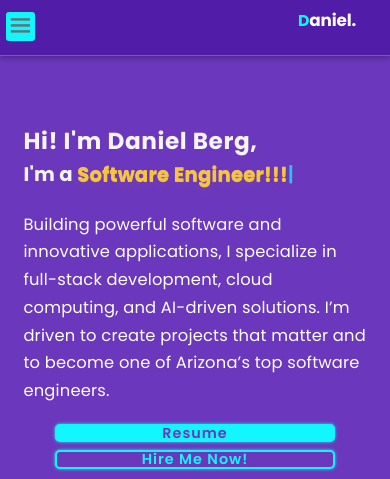
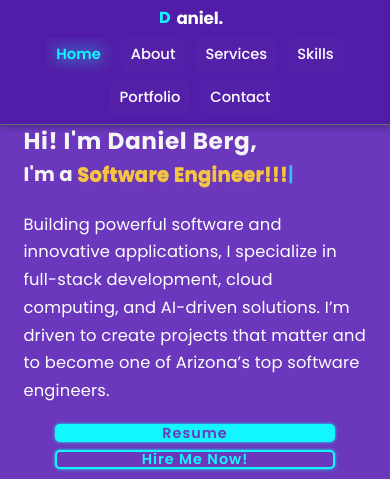
Before and after one commit to dj-berg/Responsive-Personal-Portfolio, a plain HTML site: page index.html in a window 390 px wide. Shown: the top 479 px of the page. Drawn offline with nearby package versions, Linux system fonts and the light colour scheme.

Commit message:
Initial commit

```diff
--- a/index.html
+++ b/index.html
@@ -1,22 +1,36 @@
+<!-- # PAGE STRUCTURE -->
+
 <!-- page structure -->
 
 <!DOCTYPE html>
 <html lang="en">
     <head>
+        <!-- # DOCUMENT META -->
         <meta charset="UTF-8">
         <meta http-equiv="X-UA-Compatible" content="IE=edge">
         <meta name="viewport" content="width=device-width, initial-scale=1.0">
+
+        <!-- # PAGE TITLE -->
         <title>Portfolio Website || Daniel J. Berg</title>
+
+        <!-- # GLOBAL STYLES -->
         <link rel="stylesheet" href="style.css">
+
+        <!-- # ICON LIBRARY -->
         <link href='https://unpkg.com/boxicons@2.1.4/css/boxicons.min.css' rel='stylesheet'>
+
+        <!-- # EMAILJS -->
         <script src="https://cdn.jsdelivr.net/npm/emailjs-com@3/dist/email.min.js"></script>
 
     </head>
     <body>
 
+        <!-- # BACKGROUND EFFECTS -->
         <canvas id = "rain-canvas" aria-hidden = "true"></canvas>
         <div class = "lightning" aria-hidden = "true"></div>
         <!-- rain animation -->
+
+        <!-- # HEADER / NAVIGATION -->
         <header>
             <a href="#home" class="logo"><span>D</span>aniel.</a>
             <ul class="navlist">
@@ -31,10 +45,12 @@
             <div id="menu-icon" class="bx bx-menu" aria-label="Open menu" role="button" tabindex="0"></div>
         </header>
 
+        <!-- # SECTION: HOME / HERO -->
         <section id="home" class="home">
             <div class="home-content">
                 <h1>Hi! I'm Daniel Berg,</h1>
 
+                <!-- # TYPED TEXT -->
                 <div class="change-text">
                     <h3>I'm a <span class="auto-type"></span></h3>
                     </div>
@@ -43,11 +59,13 @@
                         I’m driven to create projects that matter and to become one of Arizona’s top software engineers.
                         </p>
 
+                    <!-- # PRIMARY CTA BUTTONS -->
                     <div class="btn-box">
-                       <a href="https://docs.google.com/document/d/1sQsbVy-X8NKjomtZVE3byyCNzQKn9_nP7jZwFnsLIg0/edit?usp=sharing" target="_blank" class="btn">Resume</a>
+                       <a href="https://docs.google.com/document/d/14lHNh_rl4FrNrdUNJZzOakctlr4WJgEUBMS1l81ynRs/edit?tab=t.0" target="_blank" class="btn">Resume</a>
                        <a href="https://mail.google.com/mail/?view=cm&fs=1&to=danielberg313@gmail.com" target="_blank" class="btn">Hire Me Now!</a>
                     </div>
 
+                    <!-- # SOCIAL LINKS -->
                     <div class="social-icons">
                         <a href="https://www.linkedin.com/in/dj-berg/" target="_blank" rel="noopener noreferrer"><i class='bx bxl-linkedin'></i></a>
                         <a href="https://github.com/dj-berg" target="_blank" rel="noopener noreferrer"><i class='bx bxl-github'></i></a>
@@ -59,6 +77,7 @@
                 <!-- profile image moved into content (no blob) -->
                 <!-- removed animated liquid blob from home (mobile-only) -->
 
+                <!-- # HERO IMAGE (DESKTOP ONLY) -->
                 <!-- desktop-only hero image + blob (hidden on mobile) -->
                 <div class="home-img desktop-only">
                     <div class="img-box">
@@ -75,6 +94,7 @@
 
         <!-- typed init -->
 
+        <!-- # SECTION: ABOUT -->
         <section id="about" class="about">
             <div class="img-about">
                 <div class="info-row">
@@ -105,6 +125,7 @@
             </div>
         </section>
 
+        <!-- # SECTION: SERVICES -->
         <section id="services" class="services">
   <div class="main-text">
     <span>What I will do for you</span>
@@ -164,7 +185,7 @@
   </div>
 </section>
 
-
+        <!-- # SECTION: SKILLS -->
         <section id="skills" class="skills">
             <div class="main-text">
                   <span>Technical and Professional</span>
@@ -296,6 +317,7 @@
                 </div>
         </section>
 
+        <!-- # SECTION: PORTFOLIO -->
         <section id="portfolio" class="portfolio">
             <div class="main-text">
                 <span>What I’ve Built</span>
@@ -335,6 +357,7 @@
             </div>
         </section>
 
+        <!-- # SECTION: CONTACT -->
         <section class="contact" id="contact">
             <div class="contact-container">
                 <h2>Contact Me</h2>
@@ -360,10 +383,12 @@
             <p id="form-status" class="form-status" role="status" aria-live="polite"></p>
         </section>
 
-
+        <!-- # FOOTER -->
         <footer>
             <p>© 2025 Daniel J. Berg | Built with JavaScript, HTML, & CSS | All Rights Reserved</p>
         </footer>
+
+        <!-- # EXTERNAL SCRIPTS -->
         <!-- external libs -->
         <script src="https://cdn.jsdelivr.net/npm/typed.js@2.0.12"></script>
         <script src = "mixitup.min.js"></script>
--- a/style.css
+++ b/style.css
@@ -1041,16 +1041,21 @@ section {
 @media (max-width: 420px) {
   /* header visibility */
   header{
-    padding: 0.5rem 6%;
+    padding: 0.6rem 6%;
     position: fixed;
     top: 0;
     left: 0;
     right: 0;
     z-index: 10050;
     background-color: rgba(81,28,167,0.98);
-    height: 56px;
-    display: flex;
-    align-items: center;
+    height: auto; /* allow header to grow when links stack */
+    display: flex;
+    flex-direction: column; /* logo on top, nav below */
+    align-items: center;
+    justify-content: center;
+    gap: 6px;
+    padding-left: 12px;
+    padding-right: 12px;
   }
   /* mobile base font smaller */
   body{ font-size: 14px }
@@ -1060,37 +1065,49 @@ section {
   .logo{
     font-size:1.05rem;
     font-weight: 700;
-    letter-spacing: -0.03em; /* tighter */
+    letter-spacing: -0.03em;
     line-height: 1;
-    margin-right: 6px;
+    margin-right: 8px;
+    display: inline-flex;
+    align-items: center;
+    gap: 6px;
+    order: 1;
+    white-space: nowrap; /* keep 'Daniel.' together */
   }
   .logo span{
-    margin-right: 4px; /* tighter initial */
-    font-size: 0.98rem;
+    margin-right: 0;
+    font-size: 1rem;
     vertical-align: baseline;
     font-weight: 700;
-  }
-  #menu-icon{ display: block; z-index:10060; margin-left:4px }
-
-  /* header layout: hamburger left, logo right on mobile */
+    display: inline-block;
+  }
+  /* hide the hamburger on small screens since nav links are shown inline */
+  #menu-icon{ display: none; z-index:10060; margin-left:4px }
+
+  /* header layout adjusted for mobile: show nav links inline, logo placed statically */
   header{ justify-content: space-between; gap: 6px; padding-left: 8px; padding-right: 8px }
-  /* hamburger: absolute top-left for mobile */
-  #menu-icon{ order: 1; margin-left: 0; margin-right: 0; position: absolute; left: 6px; top: 12px; z-index: 10062 }
-  /* logo: absolute top-right for mobile - pushed left a bit and appears as one word */
-  .logo{ order: 2; margin-left: 0; position: absolute; right: 28px; top: 12px; z-index: 10061; letter-spacing: -0.01em; word-spacing: 0 }
+  /* hamburger hidden on mobile (not needed when nav links are visible) */
+  #menu-icon{ order: 1; margin-left: 0; margin-right: 0; position: absolute; left: 6px; top: 12px; z-index: 10062; display: none; }
+  /* logo: static positioning so nav items can flow naturally */
+  .logo{ order: 1; margin-left: 0; position: static; right: auto; top: auto; z-index: 10061; letter-spacing: -0.01em; word-spacing: 0 }
   .logo span{ margin-right: 0; display: inline-block }
 
   .navlist{
-    display: none;
-    position: absolute;
-    top: 8px;
-    left: 64px; /* only used for inline layout; sidebar will be fixed */
+    display: flex;
+    order: 2;
+    width: 100%;
+    position: static;
+    top: auto;
+    left: auto;
     right: auto;
     background: transparent;
     flex-direction: row;
-    gap: 0.35rem;
+    gap: 10px;
     padding: 0;
     align-items: center;
+    justify-content: center; /* center the links on a second line */
+    flex-wrap: wrap; /* allow wrapping/stacking nicely */
+    margin-top: 6px;
   }
 
   /* make anchors scroll to visible area (no content hidden under header) */
@@ -1163,8 +1180,21 @@ section {
     box-shadow: 0 2px 8px rgba(0,0,0,0.12);
   }
 
-  .navlist a{ padding: 4px 8px; display: block; font-size: 0.92rem; white-space: nowrap }
-  .navlist a:hover{ text-decoration: underline }
+  .navlist a{
+    padding: 6px 10px;
+    display: inline-block;
+    font-size: 0.92rem;
+    white-space: nowrap;
+    border-radius: 6px;
+    color: #fff;
+    background: rgba(255,255,255,0.02);
+    transition: background 150ms ease, transform 100ms ease;
+  }
+  .navlist a:hover{
+    background: rgba(255,255,255,0.04);
+    transform: translateY(-1px);
+    text-decoration: none;
+  }
 
   /* sidebar brand (shown inside sidebar) */
   .nav-list .nav-brand, .nav-brand{ display: none }
```
Also changed, not shown: script.js (+37 -1 lines). Lines whose indentation alone changed are shown as unchanged.
